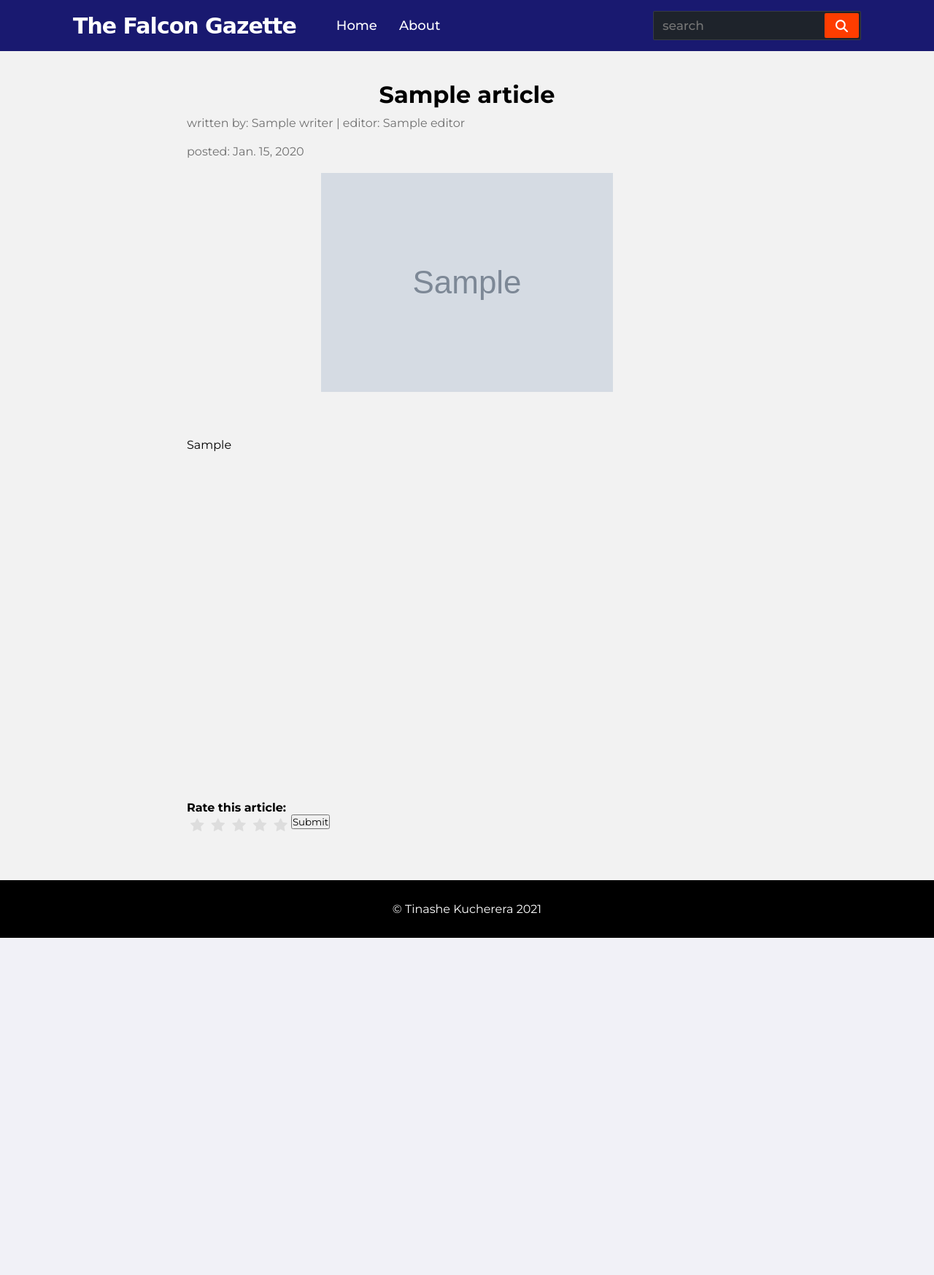
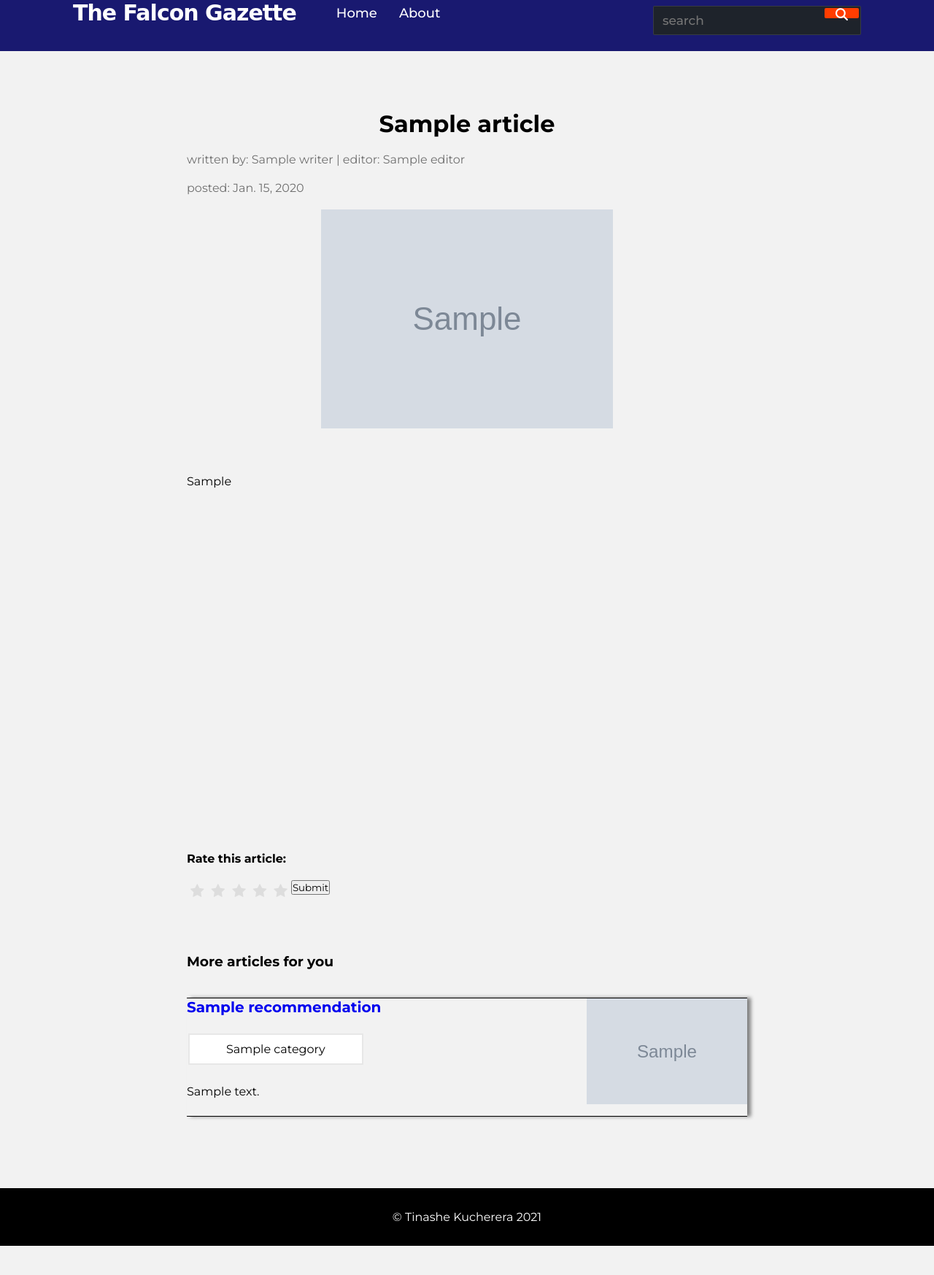
Before and after one commit to Tkucherera/news_app, a Django app: template news_site/templates/story.html in a window 1280 px wide. Shown: the whole page at 73% size. Before the commit the page ends 1285 px from the top, so only its background shows below. Run offline with Django 3.2, Linux system fonts and the light colour scheme; tables that the repository leaves empty hold one stand-in row (values such as "Sample post"); the template is opened without the code that fills it: values that come from a table or form of the project are taken from there, most other values are stand-ins (such as "Sample title", 1, 10 or a date in 2020); grey boxes marked "Sample" are stand-in pictures; some libraries are stand-ins or nearby versions; some web fonts are replaced.

Commit message:
recommendations

```diff
--- a/news_site/news/models.py
+++ b/news_site/news/models.py
@@ -11,11 +11,19 @@
     num_ratings = models.IntegerField()
     num_articles = models.IntegerField()
 
+    # foreign key displayed with name
+
+    def __str__(self):
+        return self.name
+
 
 class Editor(models.Model):
     name = models.CharField(max_length=60)
     about = models.TextField()
     picture = models.ImageField(upload_to='images/')
+
+    def __str__(self):
+        return self.name
 
 
 class Category(models.Model):
@@ -25,6 +33,8 @@
     num_ratings = models.IntegerField()
     about = models.TextField()
 
+    def __str__(self):
+        return self.name
 
 class Articles(models.Model):
     date = models.DateField()
@@ -40,6 +50,9 @@
     rating = models.DecimalField(max_digits=3, decimal_places=2)
     num_ratings = models.IntegerField()
 
+    def __str__(self):
+        return self.name
+
 
 
 
--- a/news_site/news_site/settings.py
+++ b/news_site/news_site/settings.py
@@ -26,7 +26,7 @@
 # SECURITY WARNING: don't run with debug turned on in production!
 DEBUG = True
 
-ALLOWED_HOSTS = ['566f59288c94.ngrok.io', '127.0.0.1']
+ALLOWED_HOSTS = ['127.0.0.1', 'd0cf8fde54da.ngrok.io']
 
 
 # Application definition
--- a/news_site/static/CSS/headlines_page.css
+++ b/news_site/static/CSS/headlines_page.css
@@ -26,6 +26,7 @@
 
 .gallery {
   border: 1px solid #ccc;
+
 }
 
 .gallery:hover {
@@ -41,10 +42,12 @@
   padding: 15px;
   text-decoration: none;
 
+
 }
 
 * {
   box-sizing: border-box;
+  margin-bottom: 20px;
 }
 
 .responsive {
--- a/news_site/static/CSS/main.css
+++ b/news_site/static/CSS/main.css
@@ -262,7 +262,7 @@
 }
 
 /*******************
-2. lyrics-container
+2. news-container
 *******************/
 .lyrics-container {
 width:50%;
--- a/news_site/static/CSS/story.css
+++ b/news_site/static/CSS/story.css
@@ -87,3 +87,38 @@
 .rating > input:checked ~ label:hover,
 .rating > label:hover ~ input:checked ~ label, /* lighten current selection */
 .rating > input:checked ~ label:hover ~ label { color: #FFED85;  }
+
+
+
+/*********************************
+recommendations
+*********************************/
+
+.recommendation {
+    margin-top: 60px;
+}
+.line-border {
+ border: 1px solid #000;
+ box-shadow: 5px 0px 5px 0px grey;
+ border-right: none;
+ border-left: none;
+ margin: auto;
+ margin-top: 5%;
+ margin-bottom: 5%; }
+
+
+.rec-pic{
+    float: right;
+    margin: 0px 0px 15px 0px;
+    height: 145px;
+    object-fit: cover;
+    width: 220px;
+}
+
+@media screen and (max-width: 600px) {
+    .rec-pic {
+    	height: 145px;
+        object-fit: cover;
+        width: 100%;
+    }
+}
--- a/news_site/templates/story.html
+++ b/news_site/templates/story.html
@@ -51,7 +51,26 @@
             </form>
         </div>
 
+        <!--recommended articles-->
+        <div class="recommendation">
+            <h3>More articles for you</h3>
+        </div>
+        {% for recommendation in recommendations %}
+            {% if recommendation.name != article.name %}
+                <div class="line-border">
+                    <img class="rec-pic" src="{{ recommendation.image.url }}" />
+                    <div class="article-title"><a href= "story?value={{ recommendation.id }}">
+                            {{ recommendation.name }}</a>
+                    </div>
+                        <div><a href="#" class="button button4">{{recommendation.category.name}}</a></div>
+                         <div class="article-summery" style="line-height:1.6;">{{recommendation.summary}}</div>
+                </div>
+            {% endif %}
+        {% endfor %}
+
     </div>
+
+
 {% endblock %}
 </body>
 </html>
```
Also changed, not shown: news_site/news/views.py (+12 -2 lines), news_site/media/images/838646.jpg (added), news_site/media/images/mike-palmowski-OGEOmYextUk-unsplash_JrSLNaO.jpg (added).
